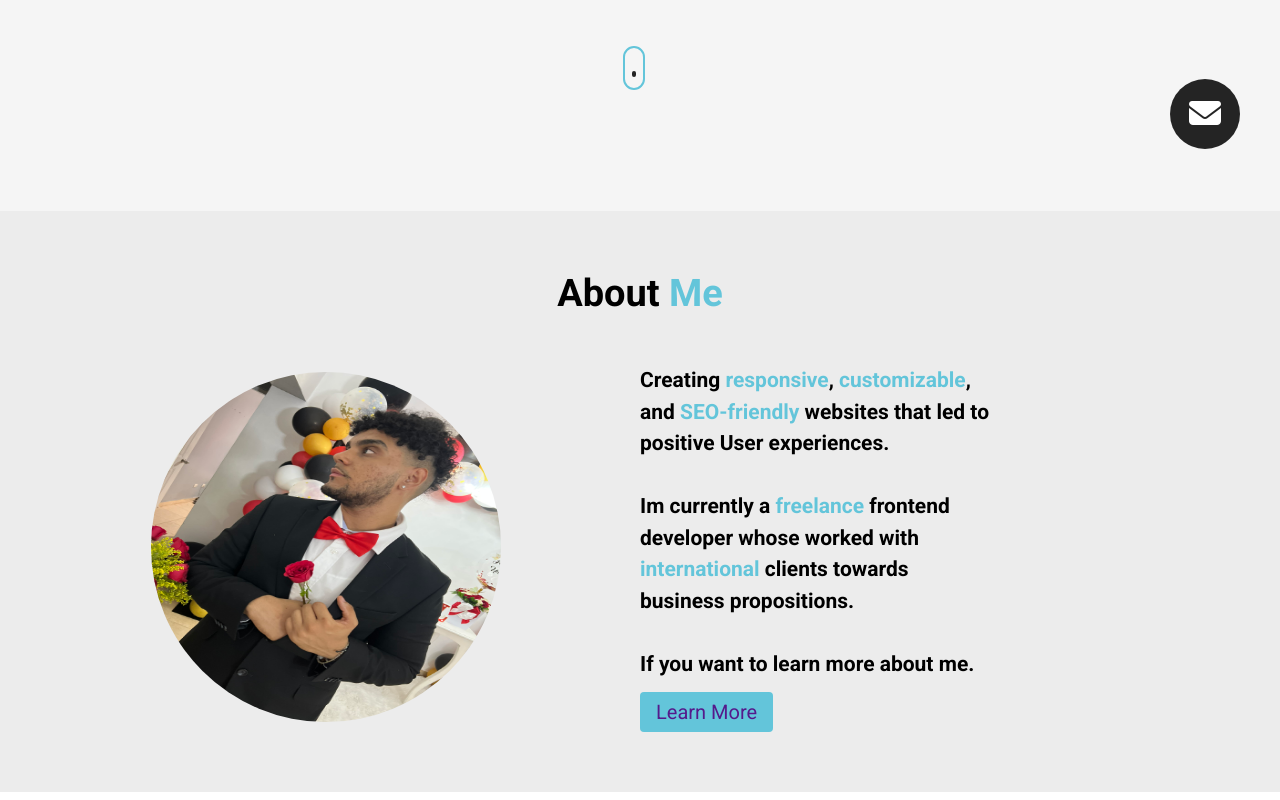
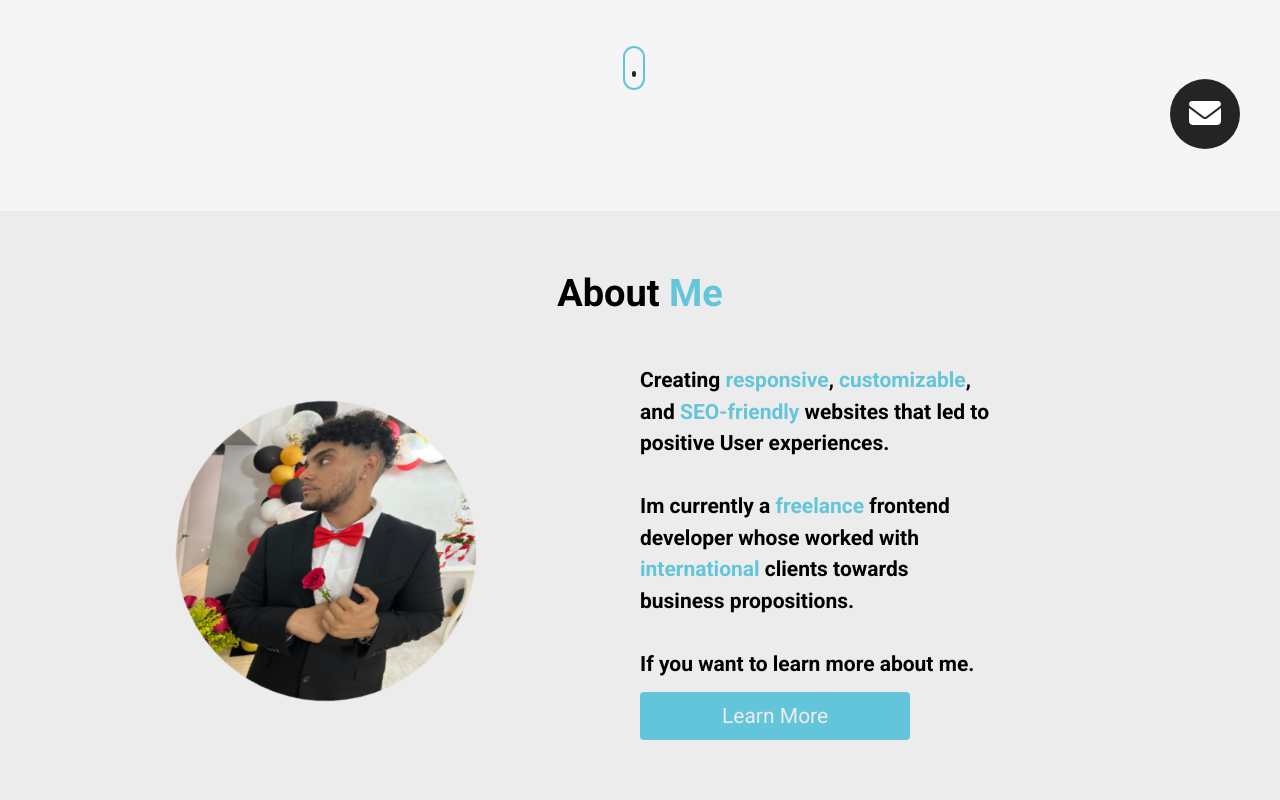
Before and after one commit to MistySumo/E-PORT, a plain HTML site: page index.html in a window 1280 px wide. Shown: the part 619-1419 px from the top of the page. Drawn offline with Linux system fonts and the light colour scheme.

Commit message:
button fix

```diff
--- a/css/style.css
+++ b/css/style.css
@@ -230,14 +230,16 @@ ABOUT ME
 
 .about__img {
     margin: 0 auto;
+
 }
 
-.about__img img {
+ .about__img img {
     border-radius: 50%;
     box-shadow: 0 10px 20px rgb(0, 0, 0 / 50%);
-    height: 350px;
-    width: 350px;
-}
+    height: 300px;
+    width: 300px;
+    transform: rotate(-25deg);
+ }
 
 .about__text {
     width: 75%;
@@ -251,10 +253,11 @@ ABOUT ME
 
 .btn {
     background: #63c5da;
-    color: #fff;
-    padding: 0.5rem 1rem;
-    font-size: 1.25em;
+    border: 2px solid #63c5da;
     border-radius: 4px;
-    border: none;
+    color: #ececec;
+    font-weight: 400;
+    font-size: 21px;
+    padding: 10px 80px;
     margin-top: 12px;
 }
--- a/index.html
+++ b/index.html
@@ -74,7 +74,7 @@
         </h2>
         <div class="about__content">
             <div class="about__img">
-                <img src="./assets/angel.jpeg" alt=""></img>
+                <img src="./assets/angel.jpeg"  class="about__me--pic" alt=""></img>
             </div>
             <div class="about__text">
                 <p class="about__para">
@@ -86,11 +86,9 @@
                     <br>
                     If you want to learn more about me.
                 </p>
-                <button type="button" class="btn click">
-                    <a href="">
-                        Learn More
-                    </a>
-                </button>
+                <a href="">
+                <button type="button" class="btn click">Learn More</button>
+                </a>
             </div>
         </div>
 
```
